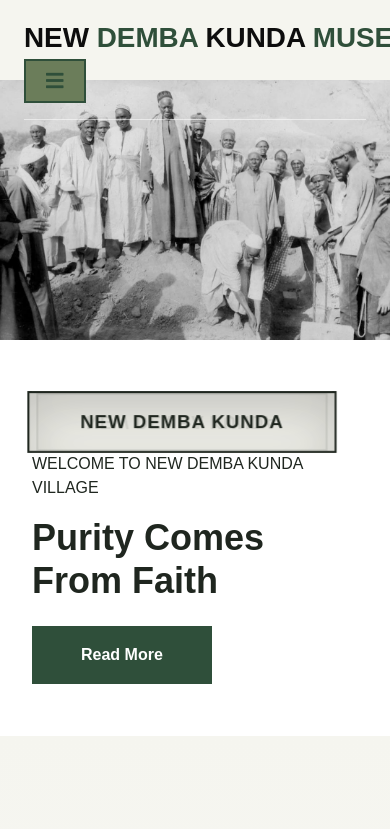
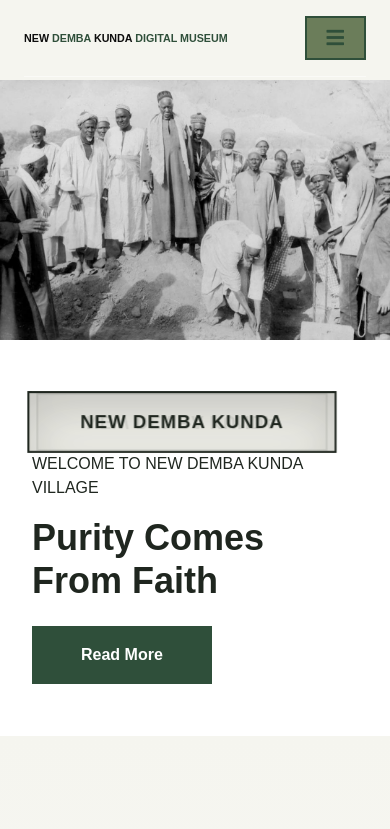
Before and after one commit to Malaminjagana/newdemba-kunda, a plain HTML site: page index.html in a window 390 px wide. Shown: the top 829 px of the page. Drawn offline with nearby package versions, Linux system fonts and the light colour scheme.

Commit message:
the meseum is added with Digital

```diff
--- a/css/style.css
+++ b/css/style.css
@@ -243,6 +243,27 @@ h4, h5, h6, .h4, .h5, .h6 {
     padding: 10px 20px;
     border: 2px solid var(--bs-primary) !important;
     box-shadow: none !important;
+}
+
+@media (max-width: 991.98px) {
+    .navbar {
+        flex-wrap: nowrap;
+    }
+
+    .navbar .navbar-brand {
+        min-width: 0;
+        margin-right: .5rem;
+    }
+
+    .navbar .navbar-brand h1 {
+        font-size: clamp(9px, 2.75vw, 13px);
+        line-height: 1.2;
+        white-space: nowrap;
+    }
+
+    .navbar-toggler {
+        flex-shrink: 0;
+    }
 }
 /*** Navbar End ***/
 
--- a/index.html
+++ b/index.html
@@ -70,7 +70,7 @@
             <div class="container">
                 <nav class="navbar navbar-light navbar-expand-lg py-3">
                    <a href="index.html" class="navbar-brand">
-    <h1 class="mb-0">NEW <span class="text-primary">DEMBA</span> KUNDA <span class="text-primary">MUSEUM</span> </h1>
+    <h1 class="mb-0">NEW <span class="text-primary">DEMBA</span> KUNDA <span class="text-primary"> DIGITAL MUSEUM</span> </h1>
 </a>
                     <button class="navbar-toggler" type="button" data-bs-toggle="collapse" data-bs-target="#navbarCollapse">
                         <span class="fa fa-bars text-primary"></span>
```
